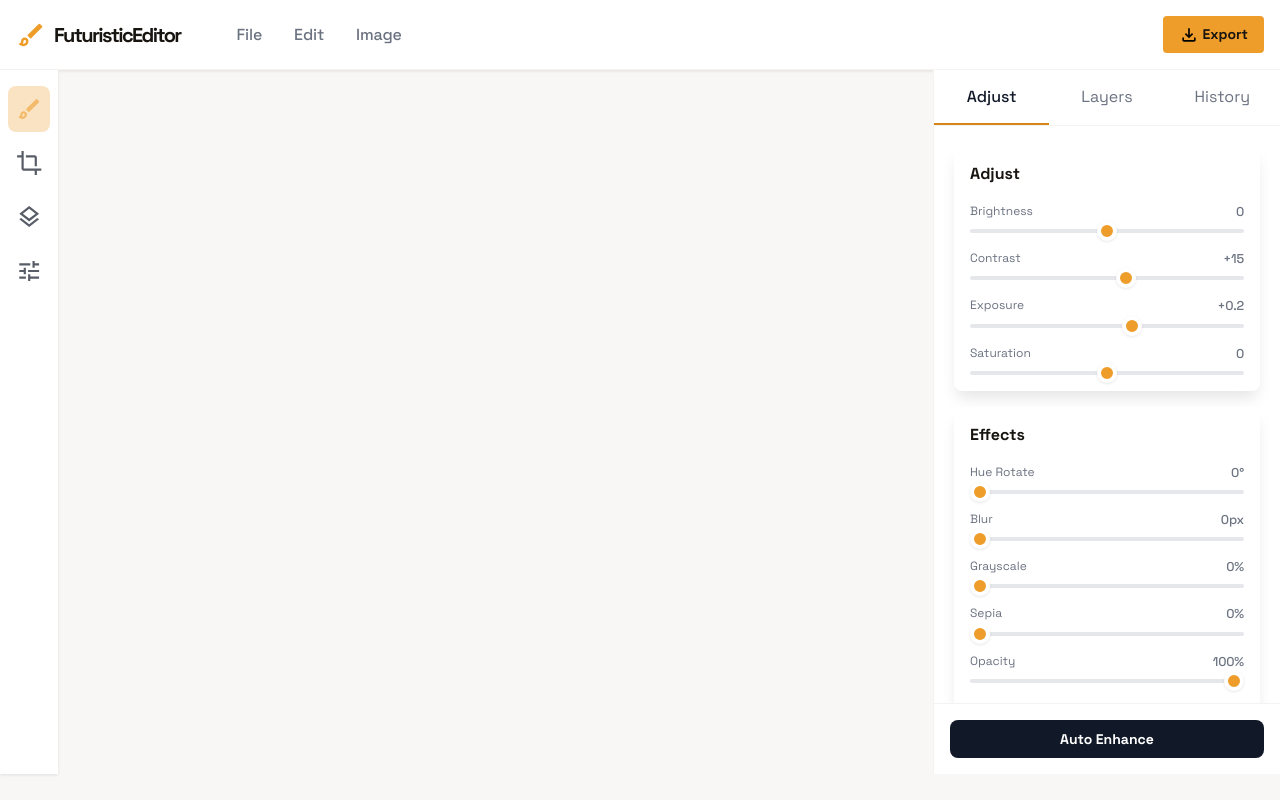
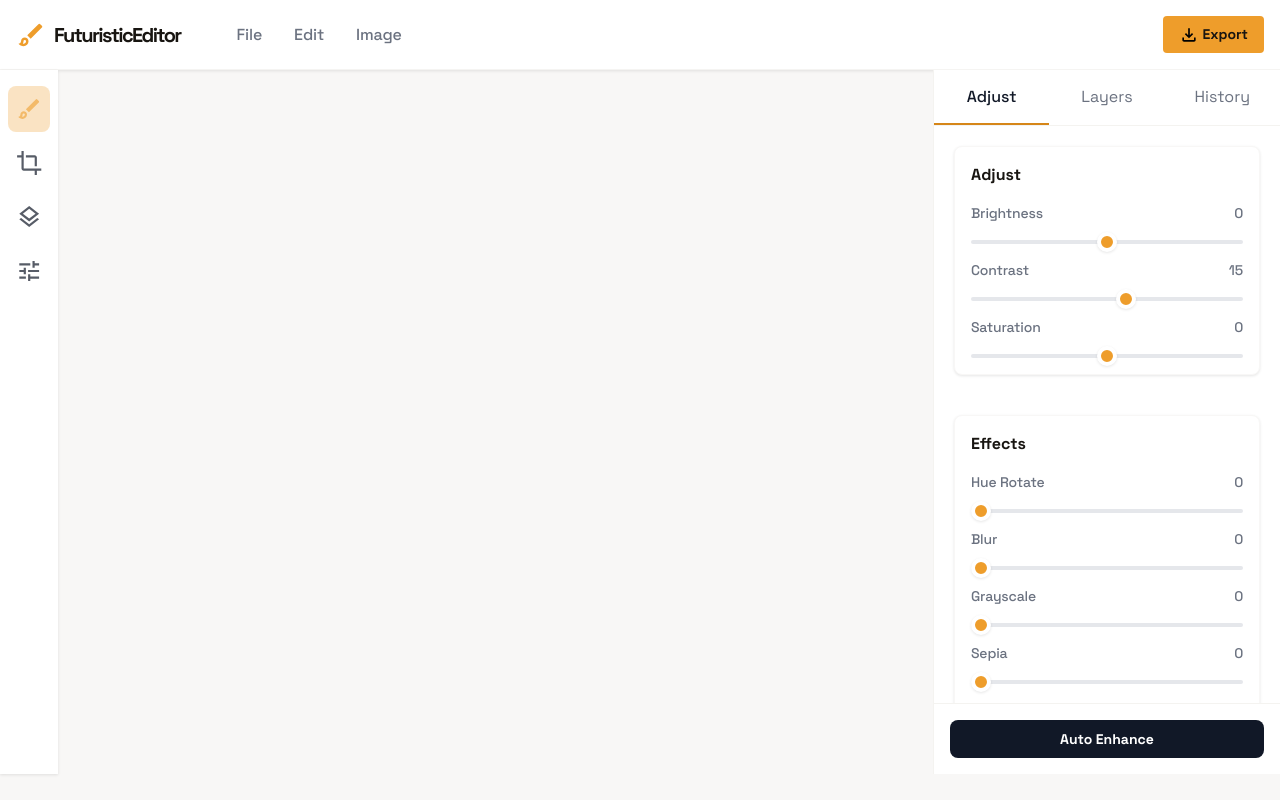
Before and after one commit to BinodRai123/image-editor-react-app, a React (Vite) app in the folder full-design-image-editting-project/: page / in a window 1280 px wide. Built offline with nearby package versions, Linux system fonts and the light colour scheme; grey boxes are pictures that could not be loaded.

Commit message:
sidebar css customiz completed

```diff
--- a/full-design-image-editting-project/src/components/PhotoEditorSidebar/PhotoEditorSidebar.css
+++ b/full-design-image-editting-project/src/components/PhotoEditorSidebar/PhotoEditorSidebar.css
@@ -4,7 +4,7 @@
    flex-direction: column;
    width: fit-content;
    /* height: 80vh; */
-   background-color: #ffffff;
+   background-color: var(--color-white);
    border-left: 1px solid #f4f3f0;
    z-index: 20;
 }
@@ -42,6 +42,9 @@
 
 /* Content Area */
 .sidebar-content {
+   display: flex;
+   flex-direction: column;
+   gap: var(--gutter-sm);
    overflow-y: auto;
    padding: var(--padding-xs);
 }
@@ -59,15 +62,18 @@ slider
 .slider-container {
    display: flex;
    flex-direction: column;
-   gap: var(--gutter-sm);
+   gap: var(--gutter-md);
 }
 
 .slider-info {
    display: flex;
    justify-content: space-between;
-   font-size: 12px;
    font-weight: 500;
    color: #6b7280;
+}
+
+.slider-info span {
+   font-size: var(--font-size-sm);
 }
 
 /* ===============
@@ -79,7 +85,7 @@ presets
    border: 1px solid #f3f4f6;
    padding: var(--padding-sm);
    margin-bottom: 24px;
-   box-shadow: 0 1px 2px rgba(0, 0, 0, 0.05);
+   box-shadow: var(--box-shadow-soft);
 }
 
 .filter-grid {
--- a/full-design-image-editting-project/src/components/PhotoEditorSidebar/PhotoEditorSidebar.jsx
+++ b/full-design-image-editting-project/src/components/PhotoEditorSidebar/PhotoEditorSidebar.jsx
@@ -1,54 +1,33 @@
-import React, { useState } from "react";
+import { useState } from "react";
 import "./PhotoEditorSidebar.css";
-const filterData = [
-   {
-      SectionName: "Adjust",
-      icon: "",
-      controls: [
-         { id: "brightness", label: "Brightness", min: -100, max: 100, defaultValue: 0, unit: "" },
-         { id: "contrast", label: "Contrast", min: -100, max: 100, defaultValue: 15, unit: "", prefix: "+" },
-         { id: "exposure", label: "Exposure", min: -100, max: 100, defaultValue: 20, displayValue: "+0.2" },
-         { id: "saturation", label: "Saturation", min: -100, max: 100, defaultValue: 0, unit: "" },
-      ],
-   },
-   {
-      SectionName: "Effects",
-      icon: "",
-      controls: [
-         { id: "hue", label: "Hue Rotate", min: 0, max: 360, defaultValue: 0, unit: "°" },
-         { id: "blur", label: "Blur", min: 0, max: 20, defaultValue: 0, unit: "px" },
-         { id: "grayscale", label: "Grayscale", min: 0, max: 100, defaultValue: 0, unit: "%" },
-         { id: "sepia", label: "Sepia", min: 0, max: 100, defaultValue: 0, unit: "%" },
-         { id: "opacity", label: "Opacity", min: 0, max: 100, defaultValue: 100, unit: "%" },
-         { id: "invert", label: "Invert", min: 0, max: 100, defaultValue: 0, unit: "%" },
-      ],
-   },
-];
+import FilterConstants from "./filtersData";
+
+const { filterData, PresetData } = FilterConstants;
+
+const getInitialFilterState = (data) => {
+   return data.reduce((acc, section) => {
+      section.controls.forEach((control) => {
+         acc[control.id] = control.defaultValue;
+      });
+      return acc;
+   }, {});
+};
 
 const PhotoEditorSidebar = () => {
    const [activeTab, setActiveTab] = useState("Adjust");
+   const [filterDatas, setFilterDatas] = useState(() => getInitialFilterState(filterData));
    const tabs = ["Adjust", "Layers", "History"];
 
-   const filters = [
-      { name: "Original", class: "filter-original", style: {} },
-      {
-         name: "Vintage",
-         class: "filter-vintage",
-         style: { backgroundColor: "#f4e4bc", filter: "sepia(0.5)" },
-      },
-      {
-         name: "Cold",
-         class: "filter-cold",
-         style: { backgroundColor: "#e0f2fe", filter: "hue-rotate(180deg)" },
-      },
-      { name: "Warm", class: "filter-warm", style: { backgroundColor: "#ffedd5", filter: "saturate(1.5)" } },
-      {
-         name: "Dramatic",
-         class: "filter-dramatic",
-         style: { backgroundColor: "#18181b", filter: "contrast(1.2)" },
-      },
-      { name: "Darken", class: "filter-darken", style: { backgroundColor: "#0f172a", opacity: 0.6 } },
-   ];
+   console.log(filterDatas);
+
+   const handleFilterRangeChange = (id) => (event) => {
+      const value = Number(event.target.value);
+
+      setFilterDatas((prev) => ({
+         ...prev,
+         [id]: value,
+      }));
+   };
 
    return (
       <aside className="editor-sidebar">
@@ -79,18 +58,16 @@ const PhotoEditorSidebar = () => {
                      {filter.controls.map((control) => (
                         <div key={control.id} className="slider-container">
                            <div className="slider-info">
-                              <label>{control.label}</label>
-                              <span style={{ fontSize: "0.8rem" }}>
-                                 {control.displayValue ||
-                                    `${control.prefix || ""}${control.defaultValue}${control.unit}`}
-                              </span>
+                              <span>{control.label}</span>
+                              <span>{filterDatas[control.id]}</span>
                            </div>
                            <input
                               type="range"
                               className="custom-range"
                               min={control.min}
                               max={control.max}
-                              defaultValue={control.defaultValue}
+                              value={filterDatas[control.id]}
+                              onChange={handleFilterRangeChange(control.id)}
                            />
                         </div>
                      ))}
@@ -101,7 +78,7 @@ const PhotoEditorSidebar = () => {
             <section className="control-group">
                <h3>Filter Presets</h3>
                <div className="filter-grid">
-                  {filters.map((filter) => (
+                  {PresetData.map((filter) => (
                      <button
                         key={filter.name}
                         className={`preset-card ${filter.name === "Original" ? "active" : ""}`}
@@ -126,8 +103,6 @@ const PhotoEditorSidebar = () => {
             </section>
          </div>
 
-         {/* Filter Presets */}
-
          {/* Footer Action */}
          <div className="sidebar-footer">
             <button className="btn-auto-enhance">Auto Enhance</button>
--- /dev/null
+++ b/full-design-image-editting-project/src/components/PhotoEditorSidebar/filtersData.js
@@ -0,0 +1,46 @@
+const filterData = [
+   {
+      SectionName: "Adjust",
+      icon: "",
+      controls: [
+         { id: "brightness", label: "Brightness", min: -100, max: 100, defaultValue: 0, unit: "" },
+         { id: "contrast", label: "Contrast", min: -100, max: 100, defaultValue: 15, unit: "", prefix: "+" },
+         { id: "saturation", label: "Saturation", min: -100, max: 100, defaultValue: 0, unit: "" },
+      ],
+   },
+   {
+      SectionName: "Effects",
+      icon: "",
+      controls: [
+         { id: "hue", label: "Hue Rotate", min: 0, max: 360, defaultValue: 0, unit: "°" },
+         { id: "blur", label: "Blur", min: 0, max: 20, defaultValue: 0, unit: "px" },
+         { id: "grayscale", label: "Grayscale", min: 0, max: 100, defaultValue: 0, unit: "%" },
+         { id: "sepia", label: "Sepia", min: 0, max: 100, defaultValue: 0, unit: "%" },
+         { id: "opacity", label: "Opacity", min: 0, max: 100, defaultValue: 100, unit: "%" },
+         { id: "invert", label: "Invert", min: 0, max: 100, defaultValue: 0, unit: "%" },
+      ],
+   },
+];
+
+const PresetData = [
+   { name: "Original", class: "filter-original", style: {} },
+   {
+      name: "Vintage",
+      class: "filter-vintage",
+      style: { backgroundColor: "#f4e4bc", filter: "sepia(0.5)" },
+   },
+   {
+      name: "Cold",
+      class: "filter-cold",
+      style: { backgroundColor: "#e0f2fe", filter: "hue-rotate(180deg)" },
+   },
+   { name: "Warm", class: "filter-warm", style: { backgroundColor: "#ffedd5", filter: "saturate(1.5)" } },
+   {
+      name: "Dramatic",
+      class: "filter-dramatic",
+      style: { backgroundColor: "#18181b", filter: "contrast(1.2)" },
+   },
+   { name: "Darken", class: "filter-darken", style: { backgroundColor: "#0f172a", opacity: 0.6 } },
+];
+
+export default { filterData, PresetData };
--- a/full-design-image-editting-project/src/css/_components.css
+++ b/full-design-image-editting-project/src/css/_components.css
@@ -69,8 +69,9 @@
 .card {
    padding: var(--gutter-md);
    background: var(--color-white);
+   border: 1px solid var(--bg-light);
    border-radius: var(--border-radius-md);
-   box-shadow: var(--box-shadow-card);
+   box-shadow: var(--box-shadow-soft);
    margin: var(--margin-md);
 }
 
```
